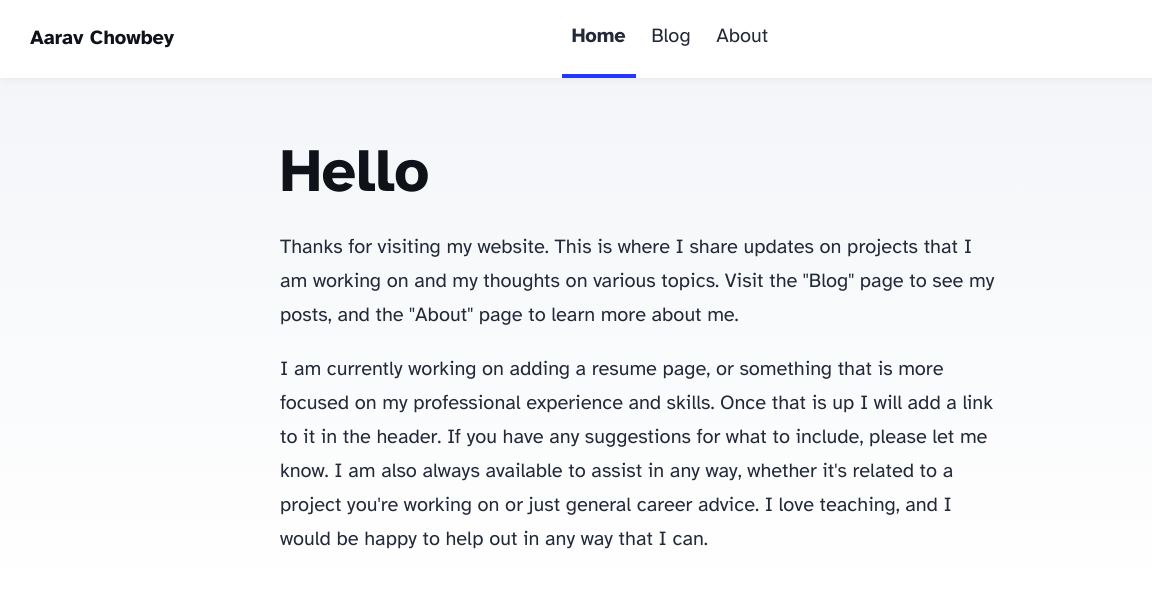
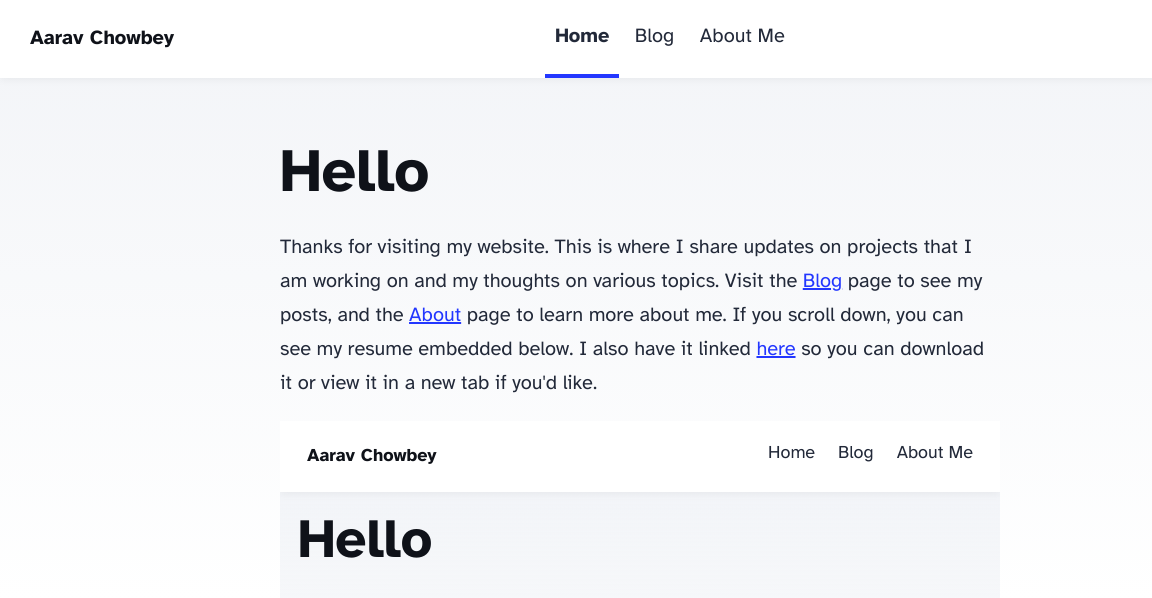
Before and after one commit to aaravchowbey/aaravWebsite, an Astro site in the folder visible-venus/: page / in a window 1280 px wide. Shown: the top 598 px of the page, 0-1152 px from the left. Built offline with nearby package versions, Linux system fonts and the light colour scheme; Astro itself is replaced by a stand-in of ours.

Commit message:
Changed home page to include my resume linked and embedded. Still needs some work

```diff
--- a/visible-venus/src/components/Header.astro
+++ b/visible-venus/src/components/Header.astro
@@ -9,7 +9,7 @@ import HeaderLink from './HeaderLink.astro';
 		<div class="internal-links">
 			<HeaderLink href="/">Home</HeaderLink>
 			<HeaderLink href="/blog">Blog</HeaderLink>
-			<HeaderLink href="/about">About</HeaderLink>
+			<HeaderLink href="/about">About Me</HeaderLink>
 		</div>
 		<div class="social-links">
 			<a href="https://www.linkedin.com/in/aarav-chowbey/" target="_blank">
--- a/visible-venus/src/consts.ts
+++ b/visible-venus/src/consts.ts
@@ -3,3 +3,4 @@
 
 export const SITE_TITLE = 'Aarav Chowbey';
 export const SITE_DESCRIPTION = 'My personal website/blog where you can find my resume and project updates.';
+export const RESUME_URL = '/aaravChowbeyResume8-20-25.pdf';
--- a/visible-venus/src/pages/index.astro
+++ b/visible-venus/src/pages/index.astro
@@ -2,7 +2,7 @@
 import BaseHead from '../components/BaseHead.astro';
 import Footer from '../components/Footer.astro';
 import Header from '../components/Header.astro';
-import { SITE_DESCRIPTION, SITE_TITLE } from '../consts';
+import { SITE_DESCRIPTION, SITE_TITLE, RESUME_URL } from '../consts';
 ---
 
 <!doctype html>
@@ -16,17 +16,14 @@ import { SITE_DESCRIPTION, SITE_TITLE } from '../consts';
 			<h1>Hello</h1>
 			<p>
 				Thanks for visiting my website. This is where I share updates on projects that I am working on
-				and my thoughts on various topics. Visit the "Blog" page to see my posts, and the "About" page
-				to learn more about me.
+				and my thoughts on various topics. Visit the <a href="/blog">Blog</a> page to see my posts, and the
+				<a href="/about">About</a> page to learn more about me. If you scroll down, you can see my resume
+				embedded below. I also have it linked <a href="RESUME_URL" target="_blank">here</a>
+				so you can download it or view it in a new tab if you'd like.
 			</p>
 
-			<p>
-				I am currently working on adding a resume page, or something that is more focused on my
-				professional experience and skills. Once that is up I will add a link to it in the header.
-				If you have any suggestions for what to include, please let me know. I am also always available
-				to assist in any way, whether it's related to a project you're working on or just general career
-				advice. I love teaching, and I would be happy to help out in any way that I can.
-			</p>
+			<iframe src={RESUME_URL} width="100%" height="600px" style="border: none;"></iframe>
+
 		</main>
 		<Footer />
 	</body>
```
Also changed, not shown: 1 other file.
